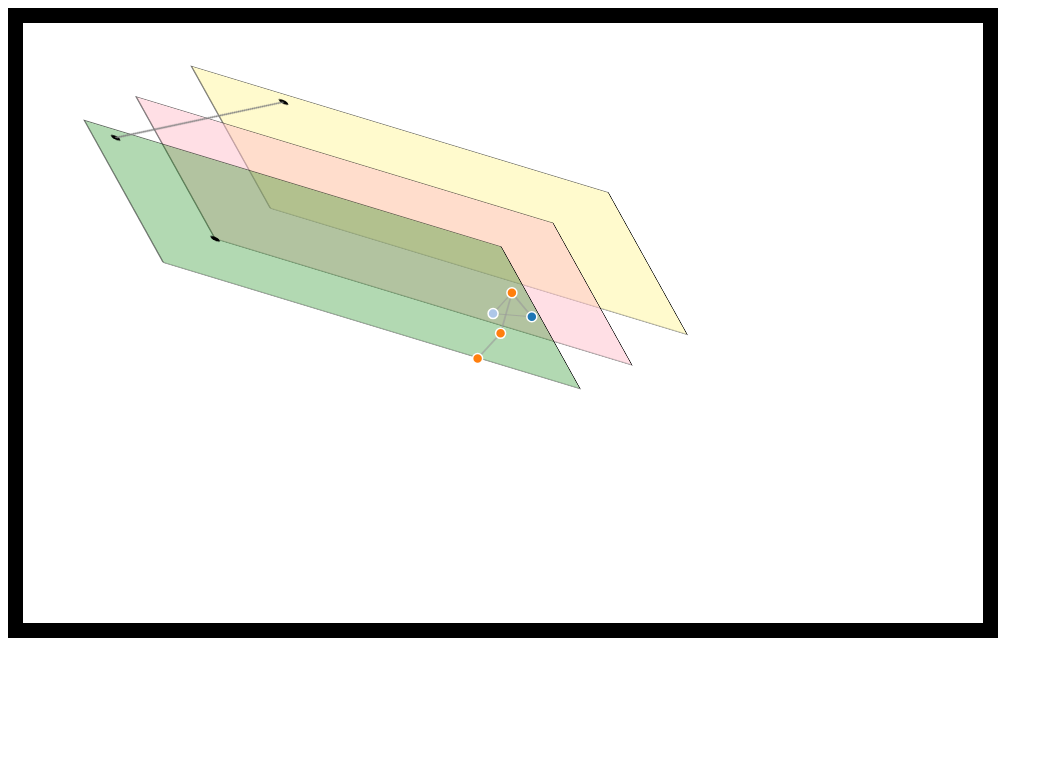
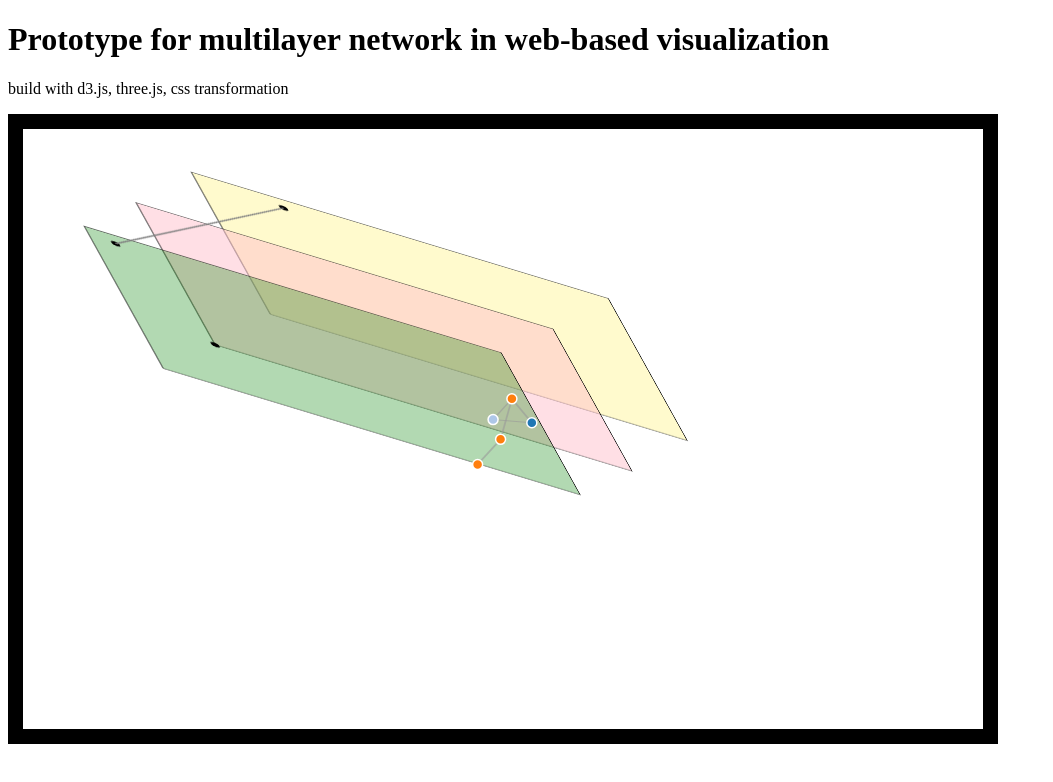
Before and after one commit to weitinglin/multilayerNetwork, a plain HTML site: page www/index.html in a window 1280 px wide. Shown: the whole page, without its empty margins (0-1053 px from the left). Drawn offline with nearby package versions, Linux system fonts and the light colour scheme.

Commit message:
add title

```diff
--- a/www/index.html
+++ b/www/index.html
@@ -1,4 +1,6 @@
 <!DOCTYPE html>
+<html>
+<head>
 <meta charset="utf-8">
 <style>
 
@@ -40,6 +42,8 @@
 }
 
 </style>
+    <h1>Prototype for multilayer network in web-based visualization</h1>
+    <p>build with d3.js, three.js, css transformation</p>
 <svg id="paper" width="960" height="600"></svg>
 <script src="https://d3js.org/d3.v4.min.js"></script>
 <script>
@@ -191,3 +195,9 @@ function dragended(d) {
 }
 
 </script>
+<title>Multilayer network for master regulator visualization</title>
+</head>
+<body>
+
+</body>
+</html>
```
